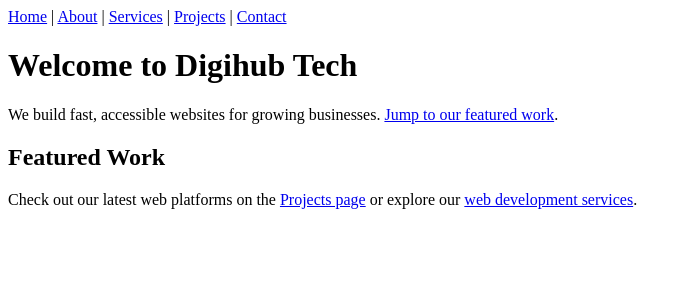
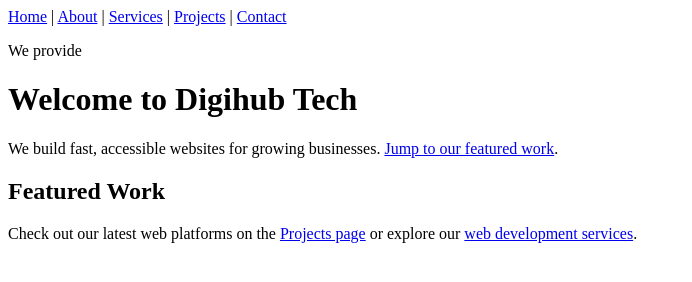
Before and after one commit to joelyakubu269/Digihub, a plain HTML site: page my-website/index.html in a window 1280 px wide. Shown: the whole page, without its empty margins (0-692 px from the left). Drawn offline with Linux system fonts and the light colour scheme.

Commit message:
digihub assignment

```diff
--- a/my-website/index.html
+++ b/my-website/index.html
@@ -14,6 +14,7 @@
             <a href="projects.html">Projects</a> |
             <a href="contact.html">Contact</a>
         </nav>
+        <p>We provide</p>
     </header>
 
     <main>
```
